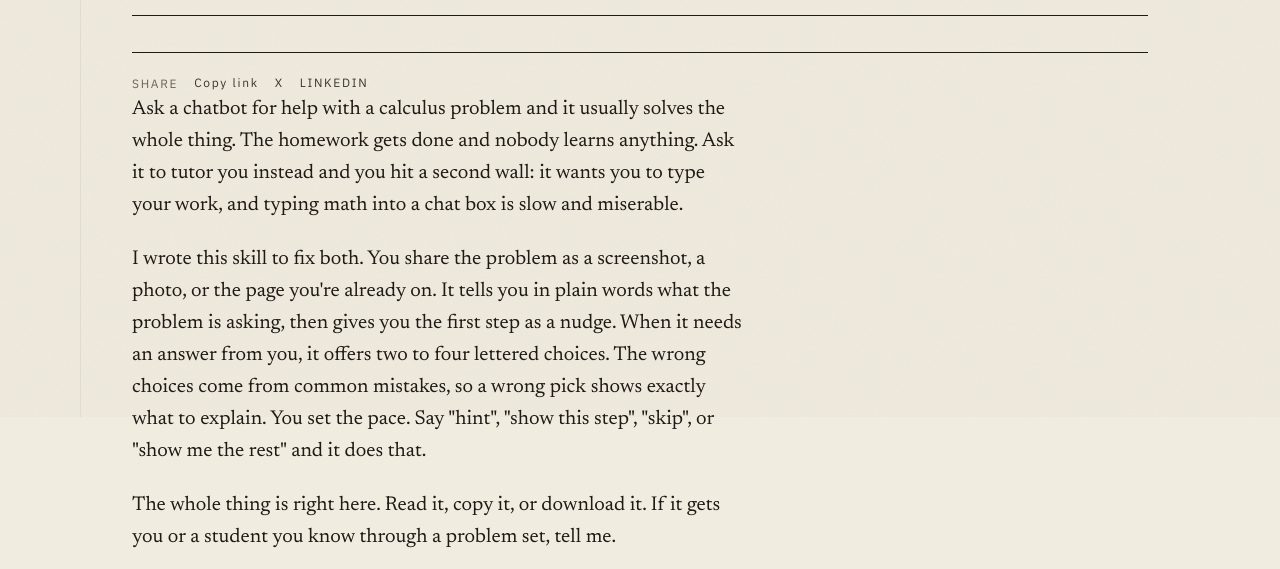
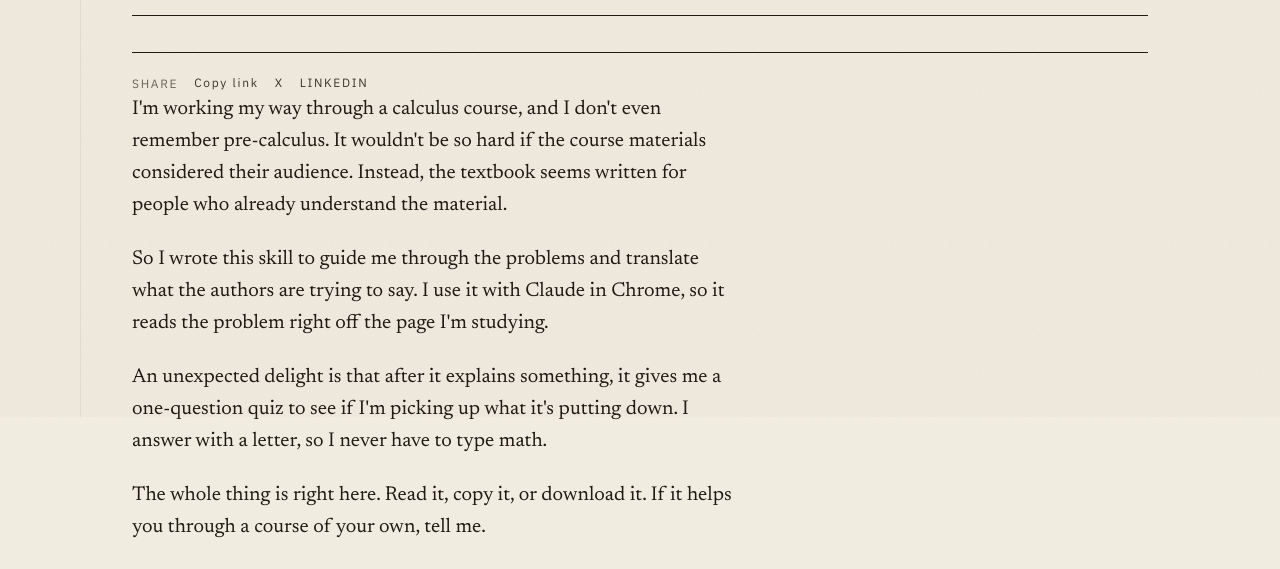
Before and after one commit to jscottchapman/jscottchapman.com, an Astro site: page /skills/calculus-tutor in a window 1280 px wide. Shown: the part 383-952 px from the top of the page. Built offline with nearby package versions, Linux system fonts and the light colour scheme; Astro itself is replaced by a stand-in of ours.

Commit message:
#22: Calculus Tutor page uses the LinkedIn post as its intro (#23)
Replaces the generic intro with Scott's own story: a calculus course whose
textbook assumes you already know the material, the skill used with Claude
in Chrome, and the one-question quiz after each explanation. The download
note now names Claude in Chrome.

```diff
--- a/src/pages/skills/calculus-tutor.astro
+++ b/src/pages/skills/calculus-tutor.astro
@@ -26,11 +26,12 @@ const featureList = [
   sourceLabel="calculus-tutor / SKILL.md"
   source={skillSource}
   download="/downloads/calculus-tutor.skill"
-  downloadBlurb="Works in Claude Code or a Claude app. Drop it in, then share a problem and ask for help with it."
+  downloadBlurb="Works in a Claude app, Claude in Chrome, or Claude Code. Drop it in, then open a problem and ask for help with it."
   applicationCategory="EducationalApplication"
   featureList={featureList}
 >
-  <p>Ask a chatbot for help with a calculus problem and it usually solves the whole thing. The homework gets done and nobody learns anything. Ask it to tutor you instead and you hit a second wall: it wants you to type your work, and typing math into a chat box is slow and miserable.</p>
-  <p>I wrote this skill to fix both. You share the problem as a screenshot, a photo, or the page you're already on. It tells you in plain words what the problem is asking, then gives you the first step as a nudge. When it needs an answer from you, it offers two to four lettered choices. The wrong choices come from common mistakes, so a wrong pick shows exactly what to explain. You set the pace. Say "hint", "show this step", "skip", or "show me the rest" and it does that.</p>
-  <p>The whole thing is right here. Read it, copy it, or download it. If it gets you or a student you know through a problem set, tell me.</p>
+  <p>I'm working my way through a calculus course, and I don't even remember pre-calculus. It wouldn't be so hard if the course materials considered their audience. Instead, the textbook seems written for people who already understand the material.</p>
+  <p>So I wrote this skill to guide me through the problems and translate what the authors are trying to say. I use it with Claude in Chrome, so it reads the problem right off the page I'm studying.</p>
+  <p>An unexpected delight is that after it explains something, it gives me a one-question quiz to see if I'm picking up what it's putting down. I answer with a letter, so I never have to type math.</p>
+  <p>The whole thing is right here. Read it, copy it, or download it. If it helps you through a course of your own, tell me.</p>
 </SkillPage>
```
